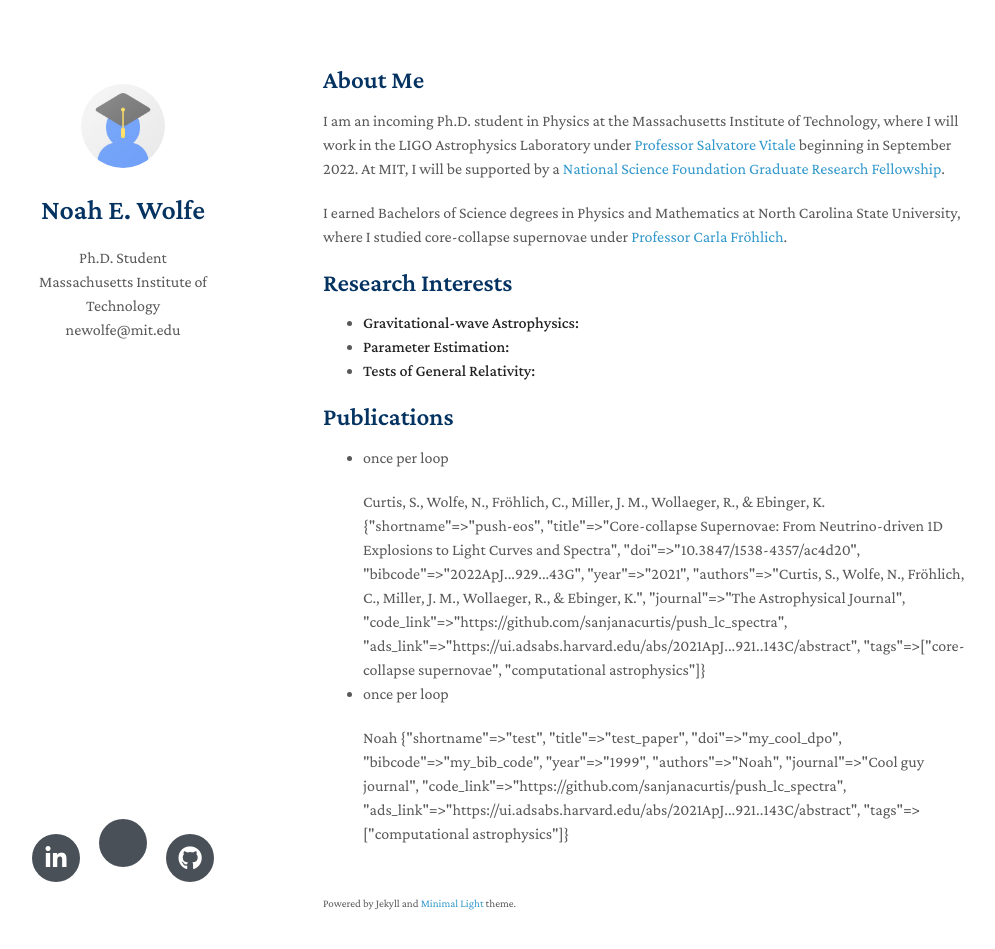
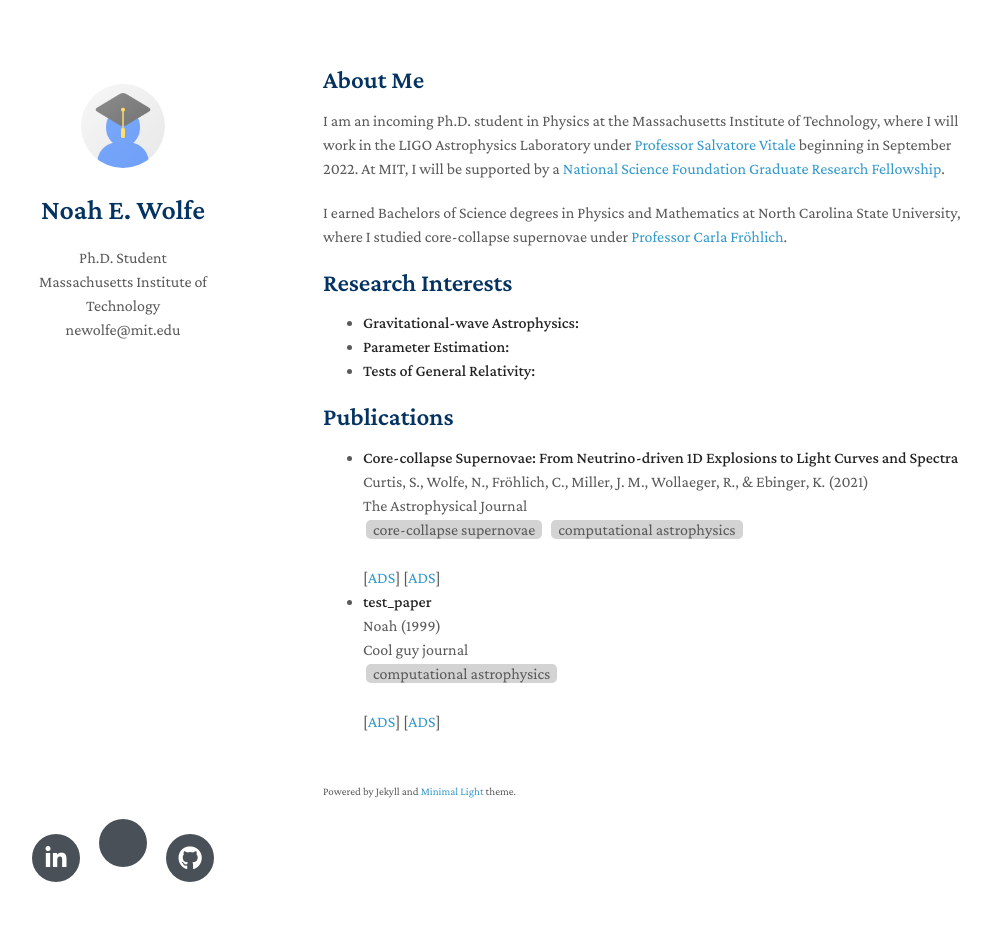
Before and after one commit to noahewolfe/noahewolfe.github.io, a Jekyll site: the page built from index.md, in a window 1280 px wide and 984 px high. Shown: the top 949 px of the window, without its empty margins (147-1142 px from the left). Built offline with Jekyll 4.4.1, drawn with Linux system fonts in a browser that asks for light colours; nearby versions of some CDN libraries; a style sheet for code colours, icons or effects is not loaded; our own code applies the rules of GitHub Pages for plain Markdown files.

Commit message:
Full version of paperdescription

```diff
--- a/_data/papers/test.yml
+++ b/_data/papers/test.yml
@@ -2,10 +2,10 @@
   title: "test_paper"
   doi: "my_cool_dpo"
   bibcode: "my_bib_code"
-  year: "1999"
+  year: 1999
   authors: "Noah"
   journal: "Cool guy journal"
-  code_link: "https://github.com/sanjanacurtis/push_lc_spectra"
+  code_link: ""
   ads_link: "https://ui.adsabs.harvard.edu/abs/2021ApJ...921..143C/abstract"
   tags:
     - "computational astrophysics"
--- a/_includes/papers.html
+++ b/_includes/papers.html
@@ -3,26 +3,26 @@
     {% assign papers = papers_hash[1] %}
         {% for paper in papers %}
             <li>
-                <p>once per loop</p>
-                {{ paper.authors }}
-                {{ paper }}
-                <!-- {% assign paper = paper_hash[1] %} -->
-                <!-- <strong>{{ paper.title }}</strong>
+                <strong>{{ paper.title }}</strong>
                 <br>
-                {{ paper.authors }} ({{ paper.year}})
+                {{ paper.authors }} ({{ paper.year }})
                 <br>
                 {{ paper.journal }}
-                <br> -->
-                <!--{% for tag in paper.tags %}
+                <br>
+                {% for tag in paper.tags %}
                     <div class="topictag">{{ tag }}</div>
                 {% endfor %}
-                <br>-->
-                <!--{% if paper.ads_link %}
+                <br>
+                {% if paper.summary %}
+                    <p>{{ paper.summary }}</p>
+                {% endif %}
+                <br>
+                {% if paper.ads_link %}
                     [<a href="{{ paper.ads_link }}">ADS</a>]
                 {% endif %}
                 {% if paper.code_link %}
                     [<a href="{{ paper.code_link }}">ADS</a>]
-                {% endif %}-->
+                {% endif %}
             </li>
         {% endfor %}
     {% endfor %}
```
Also changed, not shown: _data/papers/push-eos.yml (+8 -8 lines).
